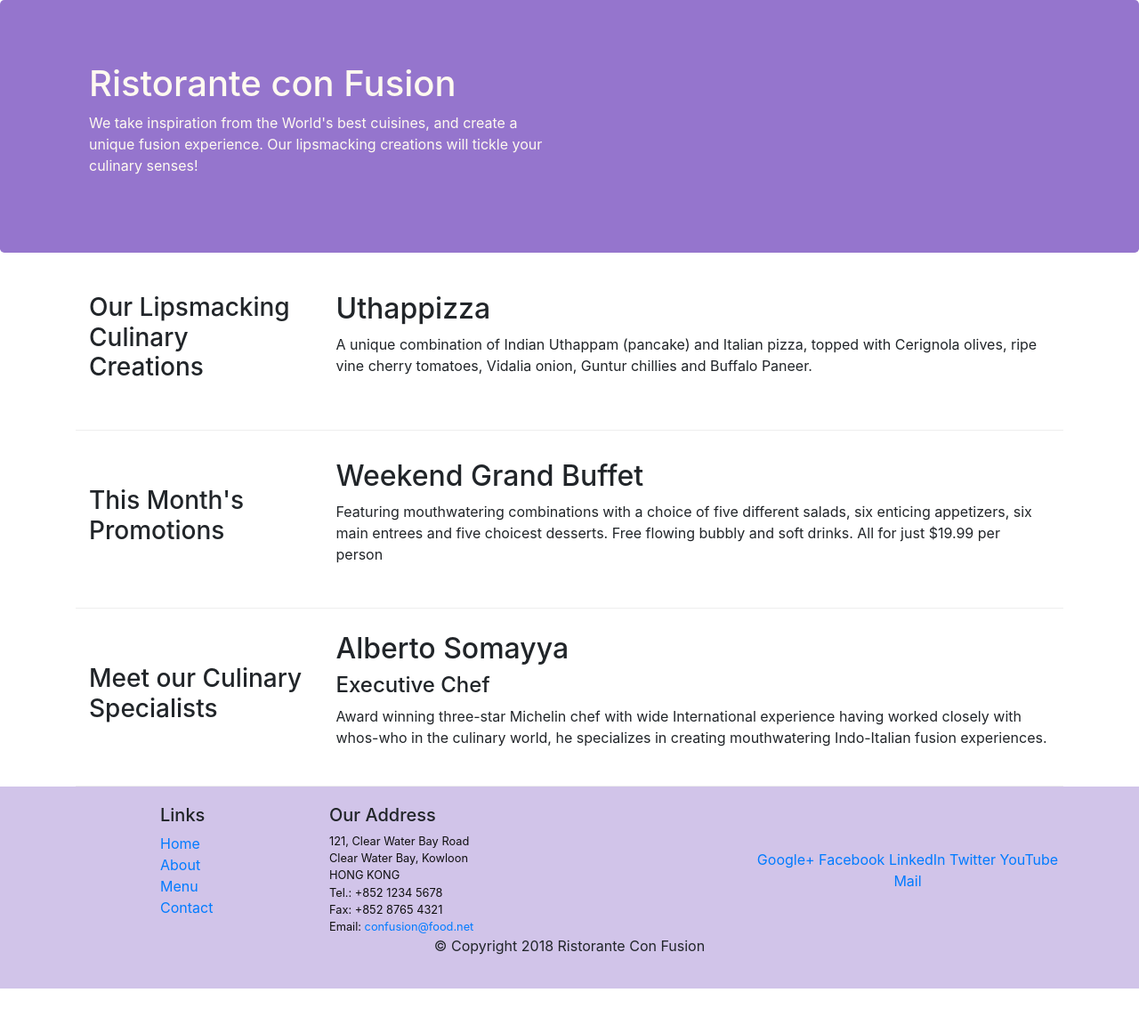
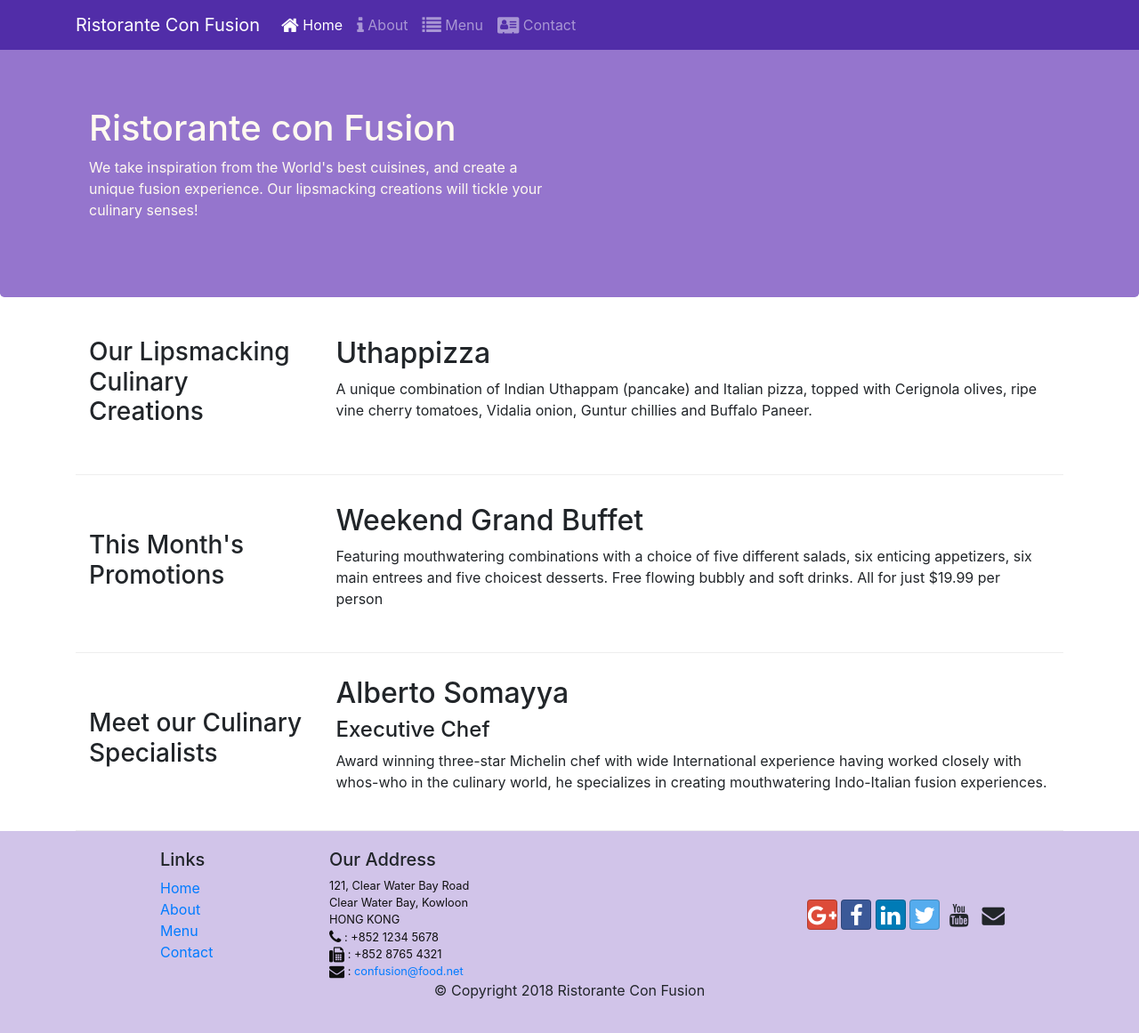
Before and after one commit to prayasdrolia1/bootstrap, a website: page index.html in a window 1280 px wide. Shown: the whole page at 89% size. Before the commit the page ends 1111 px from the top, so only its background shows below. Drawn offline with nearby package versions, Linux system fonts and the light colour scheme.

Commit message:
Adding icons to the header and footer

```diff
--- a/css/styles.css
+++ b/css/styles.css
@@ -1,6 +1,6 @@
 .row-header {
     margin: 0px auto;
-    padding: 0p auto
+    padding: 0px auto
 }
 
 .row-content {
@@ -28,3 +28,11 @@
     margin: 0px;
     color: #0f0f0f;
 }
+
+body {
+    margin: 50px 0px 0px 0px;
+}
+
+.navbar-dark {
+    background-color: #512da8;
+}
--- a/index.html
+++ b/index.html
@@ -10,10 +10,37 @@
     <!-- Bootstrap CSS -->
     <link rel="stylesheet" href="node_modules/bootstrap/dist/css/bootstrap.min.css">
     <link rel="stylesheet" href="css/styles.css">
+    <link rel="stylesheet" href="node_modules/font-awesome/css/font-awesome.min.css">
+    <link rel="stylesheet" href="node_modules/bootstrap-social/bootstrap-social.css">
     <title>Ristorante Con Fusion</title>
 </head>
 
 <body>
+
+    <nav class="navbar navbar-expand-sm navbar-dark fixed-top">
+        <div class="container">
+            <a class="navbar-brand" href="./index.html">Ristorante Con Fusion</a>
+            <button class="navbar-toggler" type="button" data-toggle="collapse" data-target="#Navbar">
+                <span class="navbar-toggler-icon"></span>
+            </button>
+            <div class="collapse navbar-collapse" id="Navbar">
+                <ul class="navbar-nav">
+                    <li class="nav-item active">
+                        <a class="nav-link" href="./index.html"><span class="fa fa-home fa-lg"></span> Home</a>
+                    </li>
+                    <li class="nav-item">
+                        <a class="nav-link" href="./aboutus.html"><span class="fa fa-info fa-lg"></span> About</a>
+                    </li>
+                    <li class="nav-item">
+                        <a class="nav-link" href="#"><span class="fa fa-list fa-lg"></span> Menu</a>
+                    </li>
+                    <li class="nav-item">
+                        <a class="nav-link" href="#"><span class="fa fa-address-card fa-lg"></span> Contact</a>
+                    </li>
+                </ul>
+            </div>
+        </div>
+    </nav>
 
     <header class="jumbotron">
         <div class="container">
@@ -69,7 +96,7 @@
                     <h5>Links</h5>
                     <ul class="list-unstyled">
                         <li><a href="#">Home</a></li>
-                        <li><a href="aboutus.html">About</a></li>
+                        <li><a href="./aboutus.html">About</a></li>
                         <li><a href="#">Menu</a></li>
                         <li><a href="#">Contact</a></li>
                     </ul>
@@ -80,19 +107,19 @@
 		              121, Clear Water Bay Road<br>
 		              Clear Water Bay, Kowloon<br>
 		              HONG KONG<br>
-		              Tel.: +852 1234 5678<br>
-		              Fax: +852 8765 4321<br>
-		              Email: <a href="mailto:confusion@food.net">confusion@food.net</a>
+		              <i class="fa fa-phone fa-lg"></i> : +852 1234 5678<br>
+		              <i class="fa fa-fax fa-lg"></i> : +852 8765 4321<br>
+		              <i class="fa fa-envelope fa-lg"></i> : <a href="mailto:confusion@food.net">confusion@food.net</a>
 		           </address>
                 </div>
                 <div class="col-12 col-sm-4 align-self-center">
                     <div class="text-center">
-                        <a href="http://google.com/+">Google+</a>
-                        <a href="http://www.facebook.com/profile.php?id=">Facebook</a>
-                        <a href="http://www.linkedin.com/in/">LinkedIn</a>
-                        <a href="http://twitter.com/">Twitter</a>
-                        <a href="http://youtube.com/">YouTube</a>
-                        <a href="mailto:">Mail</a>
+                        <a class="btn btn-social-icon btn-google" href="http://google.com/+"><i class="fa fa-google-plus"></i></a>
+                        <a class="btn btn-social-icon btn-facebook" href="http://www.facebook.com/profile.php?id="><i class="fa fa-facebook"></i></a>
+                        <a class="btn btn-social-icon btn-linkedin" href="http://www.linkedin.com/in/"><i class="fa fa-linkedin"></i></a>
+                        <a class="btn btn-social-icon btn-twitter" href="http://twitter.com/"><i class="fa fa-twitter"></i></a>
+                        <a class="btn btn-social-icon btn-youtube" href="http://youtube.com/"><i class="fa fa-youtube"></i></a>
+                        <a class="btn btn-social-icon" href="mailto:"><i class="fa fa-envelope"></i></a>
                     </div>
                 </div>
            </div>
--- a/package.json
+++ b/package.json
@@ -15,8 +15,9 @@
   },
   "dependencies": {
     "bootstrap": "^4.4.1",
+    "bootstrap-social": "^5.1.1",
+    "font-awesome": "^4.7.0",
     "jquery": "^3.4.1",
     "popper": "^1.0.1"
-
   }
 }
```
Also changed, not shown: aboutus.html (+32 -1 lines), 1 other file.
